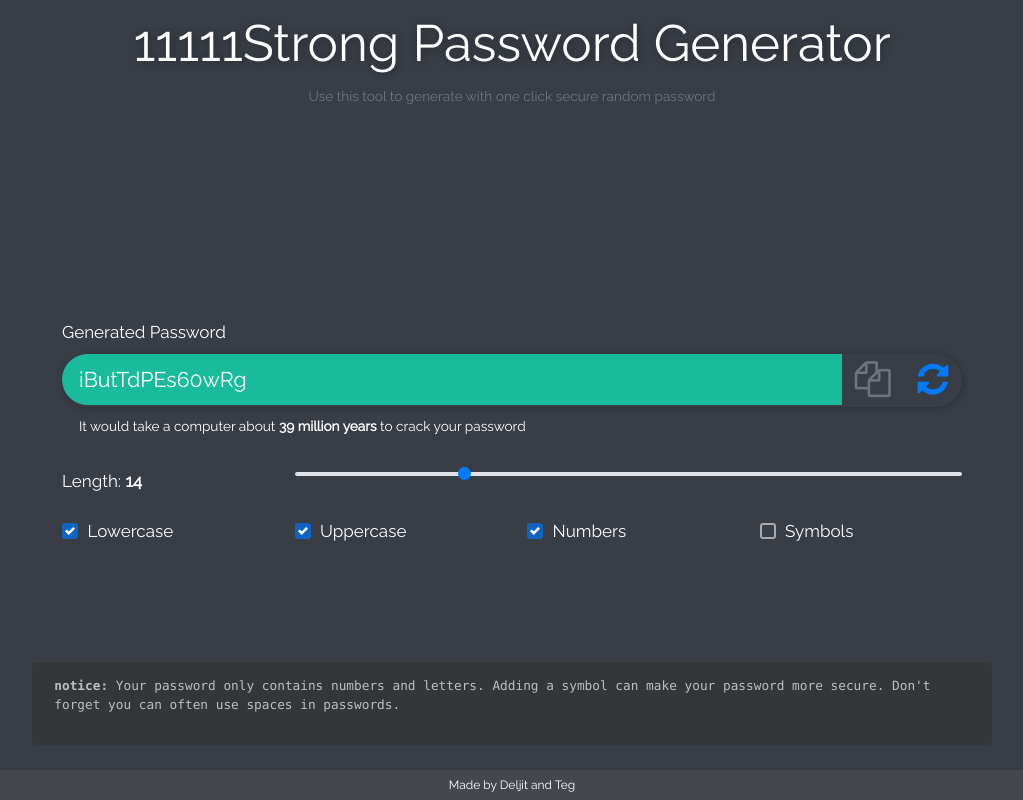
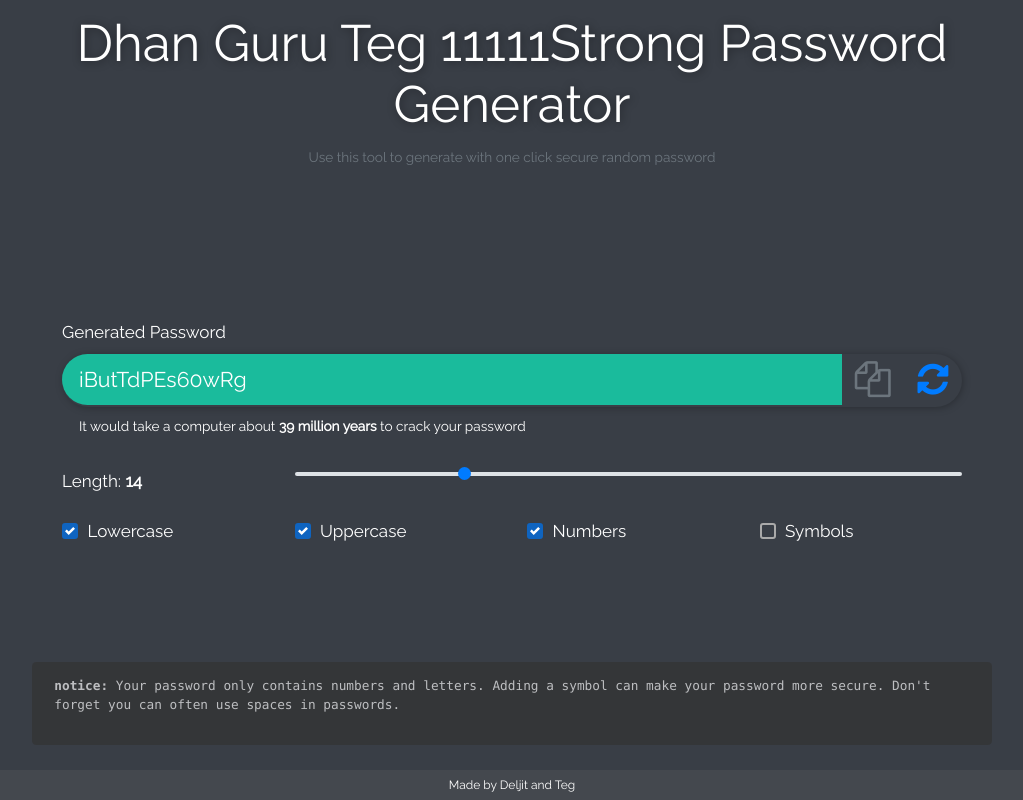
Before and after one commit to daljeet1995/pass_generate, a plain HTML site: page index.html in a window 1280 px wide. Shown: the whole page, without its empty margins (128-1151 px from the left). Drawn offline with nearby package versions, Linux system fonts and the light colour scheme; some packages are replaced by stand-ins of ours; a script that the page names is missing.

Commit message:
first commit new

```diff
--- a/index.html
+++ b/index.html
@@ -22,7 +22,7 @@
 </head>
 <body class="body">
 <header class="header text-center">
-<h1 class="site-title">11111Strong password generator</h1>
+<h1 class="site-title">Dhan Guru Teg 11111Strong password generator</h1>
 <small class="text-muted">Use this tool to generate with one click secure random password</small>
 </header>
 <main class="main container">
```
